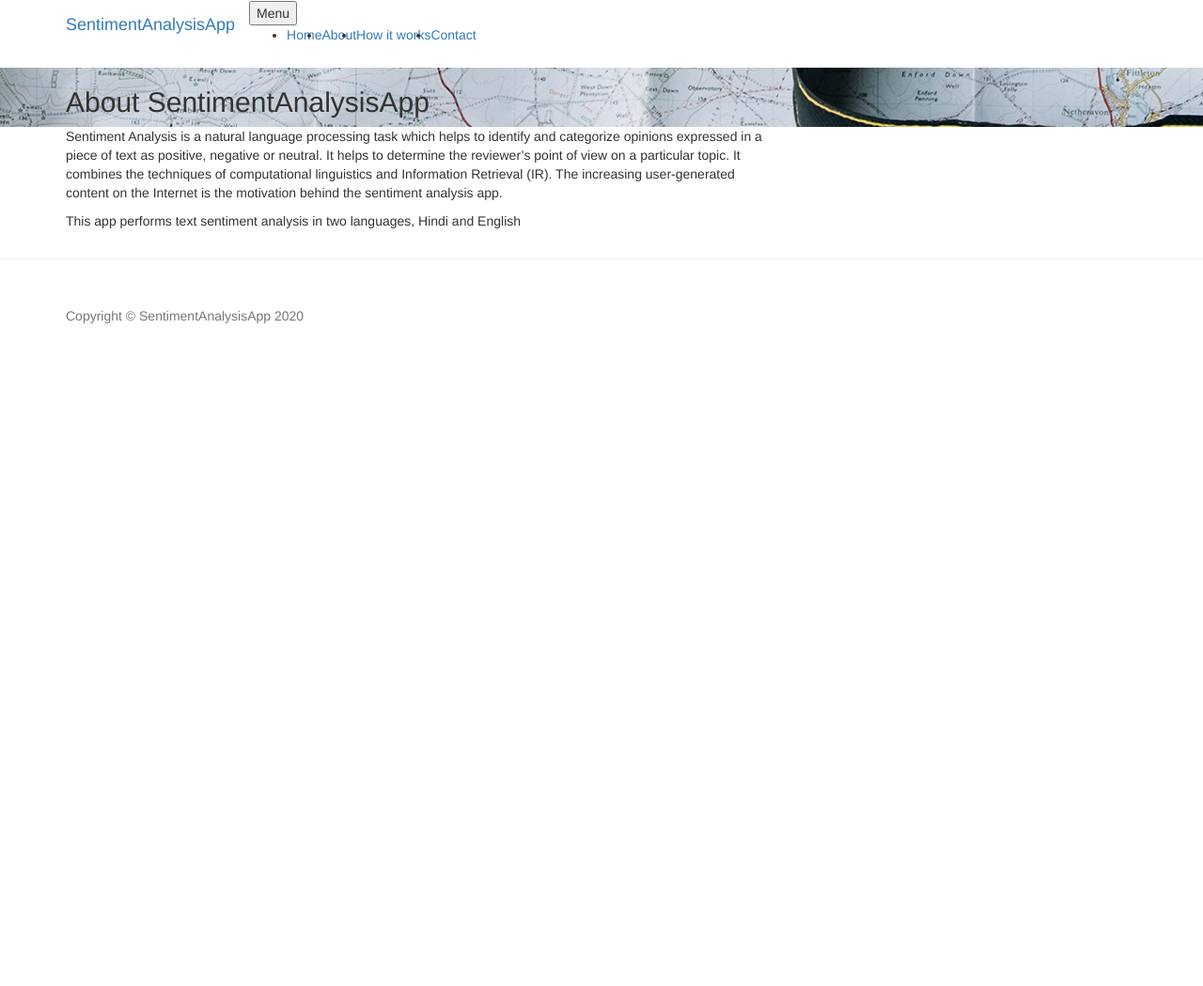
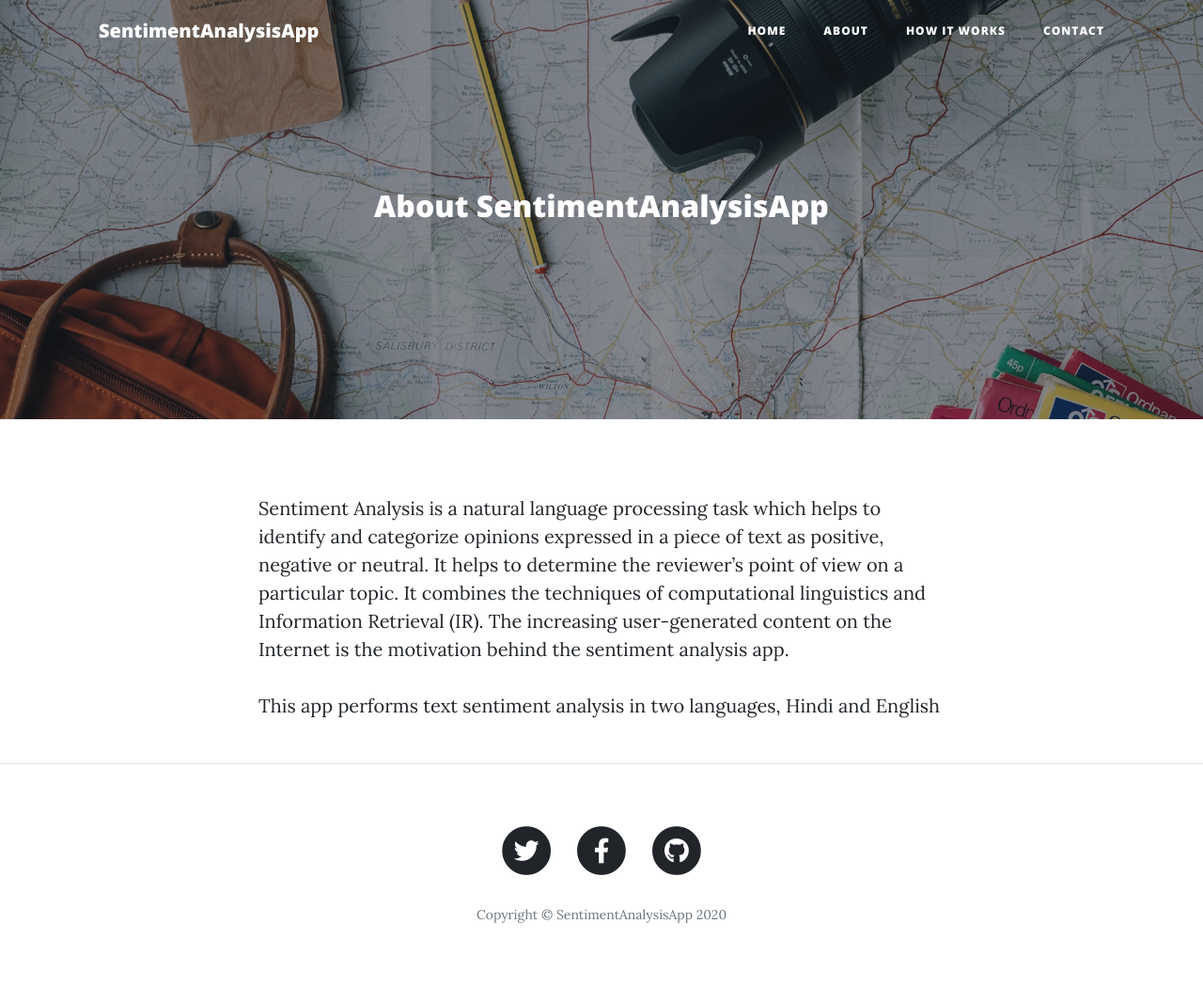
Before and after one commit to vsuraj3/Sentiment-analysis-app, a Flask app: page /about in a window 1280 px wide. Shown: the whole page at 94% size. Before the commit the page ends 344 px from the top, so only its background shows below. Run offline with Flask 2, Linux system fonts and the light colour scheme; parts of the project's set-up code (start-up, migrations or seed data) failed here and were passed over; some libraries are stand-ins or nearby versions; some web fonts are replaced.

Commit message:
Update layout.html

```diff
--- a/templates/layout.html
+++ b/templates/layout.html
@@ -10,24 +10,16 @@
 
   <title>A Text Sentiment Analysis Webapp</title>
 
+  <!-- Bootstrap core CSS -->
+  <link href="{{ url_for('static', filename='vendor/bootstrap/css/bootstrap.min.css') }}" rel="stylesheet">
 
   <!-- Custom fonts for this template -->
-   <!--<link href="{{ url_for('static', filename='vendor/fontawesome-free/css/all.min.css') }}" rel="stylesheet" type="text/css"> -->
-  <link href='https://maxcdn.fonts.googleapis.com/css?family=Lora:400,700,400italic,700italic' rel='stylesheet' type='text/css'>
-  <link href='https://maxcdn.fonts.googleapis.com/css?family=Open+Sans:300italic,400italic,600italic,700italic,800italic,400,300,600,700,800' rel='stylesheet' type='text/css'>
+  <link href="{{ url_for('static', filename='vendor/fontawesome-free/css/all.min.css') }}" rel="stylesheet" type="text/css">
+  <link href='https://fonts.googleapis.com/css?family=Lora:400,700,400italic,700italic' rel='stylesheet' type='text/css'>
+  <link href='https://fonts.googleapis.com/css?family=Open+Sans:300italic,400italic,600italic,700italic,800italic,400,300,600,700,800' rel='stylesheet' type='text/css'>
 
   <!-- Custom styles for this template -->
- <!-- <link href="{{ url_for('static', filename='css/clean-blog.min.css') }}" rel="stylesheet">-->
-
-  <!-- Latest compiled and minified CSS -->
-<link rel="stylesheet" href="https://maxcdn.bootstrapcdn.com/bootstrap/3.3.7/css/bootstrap.min.css" integrity="sha384-BVYiiSIFeK1dGmJRAkycuHAHRg32OmUcww7on3RYdg4Va+PmSTsz/K68vbdEjh4u" crossorigin="anonymous">
-
-<!-- Optional theme -->
-<link rel="stylesheet" href="https://maxcdn.bootstrapcdn.com/bootstrap/3.3.7/css/bootstrap-theme.min.css" integrity="sha384-rHyoN1iRsVXV4nD0JutlnGaslCJuC7uwjduW9SVrLvRYooPp2bWYgmgJQIXwl/Sp" crossorigin="anonymous">
-
-<!-- Latest compiled and minified JavaScript -->
-<script src="https://maxcdn.bootstrapcdn.com/bootstrap/3.3.7/js/bootstrap.min.js" integrity="sha384-Tc5IQib027qvyjSMfHjOMaLkfuWVxZxUPnCJA7l2mCWNIpG9mGCD8wGNIcPD7Txa" crossorigin="anonymous"></script>
-
+  <link href="{{ url_for('static', filename='css/clean-blog.min.css') }}" rel="stylesheet">
 
 </head>
 
@@ -103,11 +95,11 @@
   </footer>
 
   <!-- Bootstrap core JavaScript -->
- <!-- <script src="{{ url_for('static', filename='vendor/jquery/jquery.min.js') }}"></script>-->
-<!--  <script src="{{ url_for('static', filename='vendor/bootstrap/js/bootstrap.bundle.min.js') }}"></script>-->
+  <script src="{{ url_for('static', filename='vendor/jquery/jquery.min.js') }}"></script>
+  <script src="{{ url_for('static', filename='vendor/bootstrap/js/bootstrap.bundle.min.js') }}"></script>
 
   <!-- Custom scripts for this template -->
-<!--  <script src="{{ url_for('static', filename='js/clean-blog.min.js') }}"></script>-->
+  <script src="{{ url_for('static', filename='js/clean-blog.min.js') }}"></script>
 
 </body>
 
```
